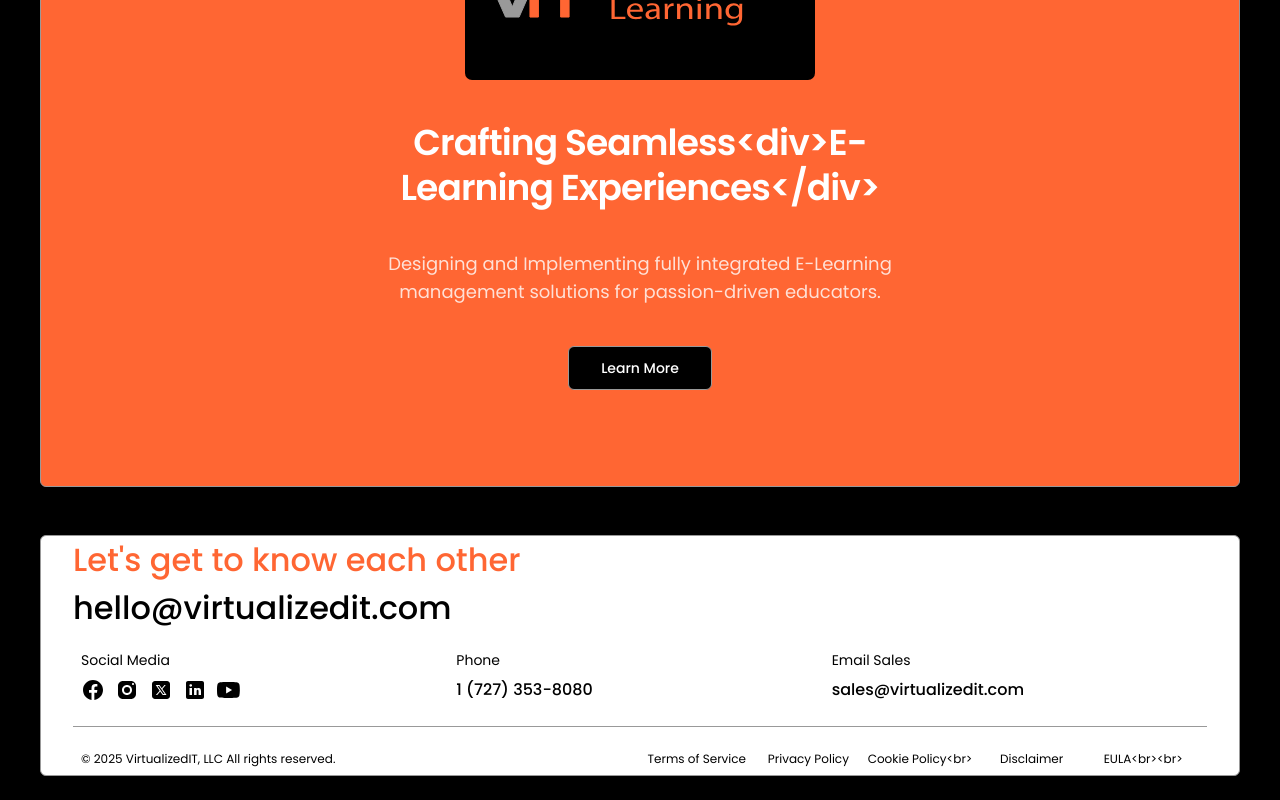
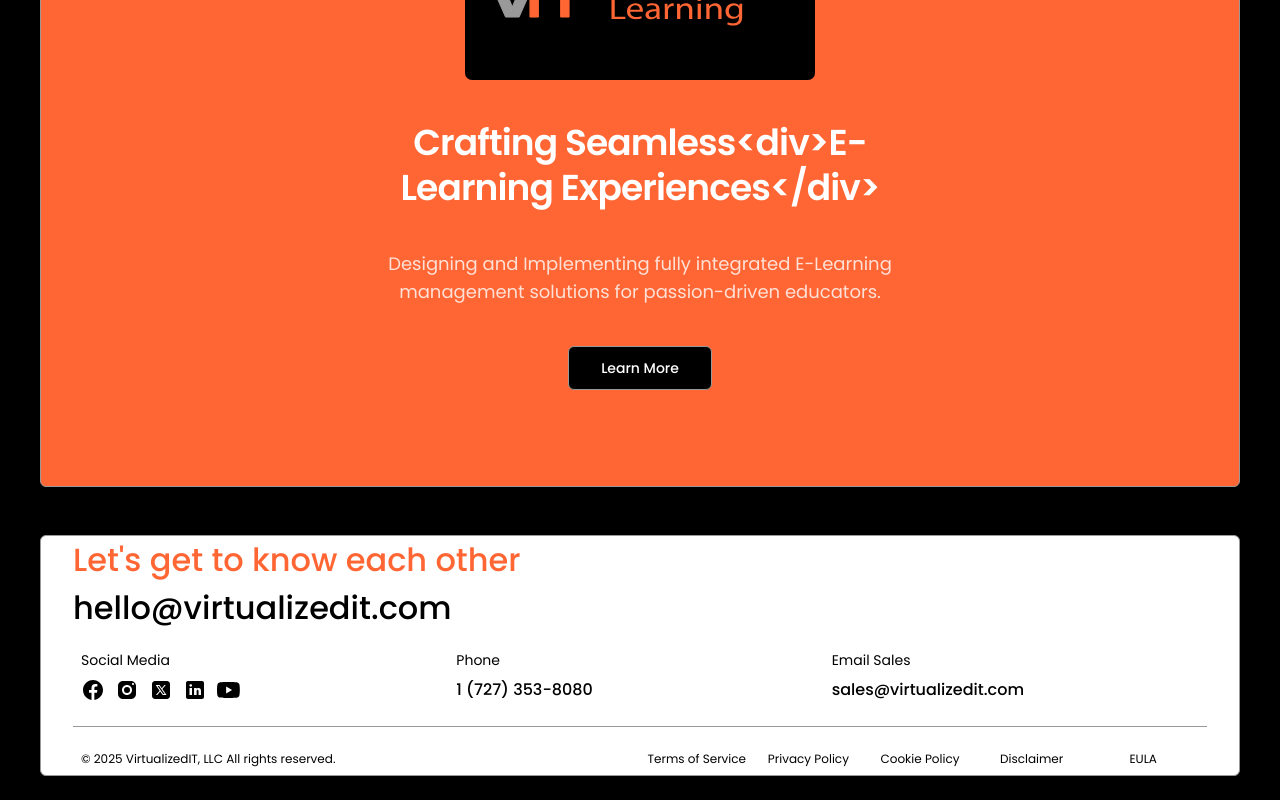
Before and after one commit to VirtualizedIT/reweb-app, a Next.js app: page / in a window 1280 px wide. Shown: the part 3320-4120 px from the top of the page. Built offline with nearby package versions, Linux system fonts and the light colour scheme.

Commit message:
fixed footer

```diff
--- a/src/components/vit-footer.tsx
+++ b/src/components/vit-footer.tsx
@@ -1,25 +1,12 @@
 import Link from "next/link";
-
 import { Separator } from "@/components/ui/separator";
 import { cn } from "@/lib/utils";
 
 interface VitFooterProps {
-  facebookLink: string;
-  instagramLink: string;
-  xLink: string;
-  linkedInLink: string;
-  youTubeLink: string;
   className?: string;
 }
 
-export function VitFooter({
-  facebookLink,
-  instagramLink,
-  xLink,
-  linkedInLink,
-  youTubeLink,
-  className,
-}: VitFooterProps) {
+export function VitFooter({ className }: VitFooterProps) {
   return (
     <footer className={cn("p-2", className)}>
       <div className="container block border rounded-md bg-foreground border-border">
@@ -126,7 +113,7 @@ export function VitFooter({
               href="/cookie"
               className="text-xs sm:text-center text-background hover:text-accent"
             >
-              Cookie Policy&lt;br&gt;
+              Cookie Policy
             </Link>
             <Link
               href="/disclaimer"
@@ -135,7 +122,7 @@ export function VitFooter({
               Disclaimer
             </Link>
             <Link href="/eula" className="text-xs sm:text-center text-background hover:text-accent">
-              EULA&lt;br&gt;&lt;br&gt;
+              EULA
             </Link>
           </div>
         </div>
```
